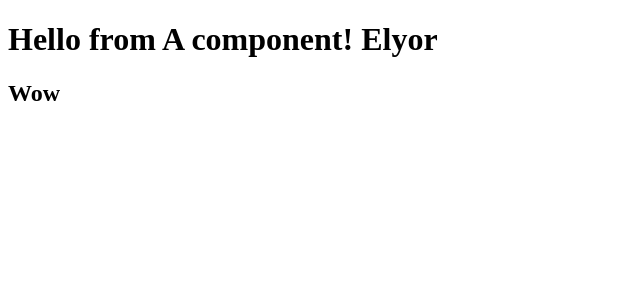
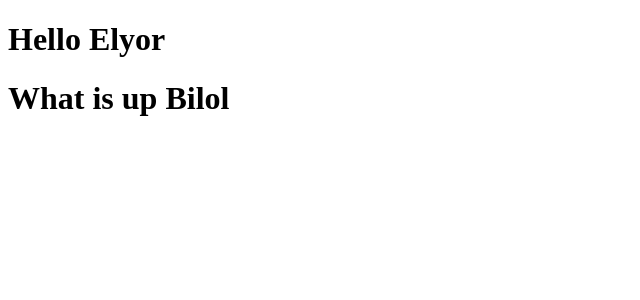
Before and after one commit to ElyorAzimovJava/ReactComponent, a React (Vite) app in the folder reactPro/: page / in a window 1280 px wide. Shown: the top 300 px of the page, without its empty margins (0-640 px from the left). Built offline with nearby package versions, Linux system fonts and the light colour scheme.

Commit message:
Props in React

```diff
--- a/reactPro/src/App.jsx
+++ b/reactPro/src/App.jsx
@@ -3,7 +3,8 @@ import Hello from "./component/Hello.jsx"
 function App() {
 
   return <div className="App">
-      <Hello />
+      <Hello name = "Elyor" message = "Hello"/>
+      <Hello name = "Bilol" message = "What is up"/>
   </div>
 }
 
--- a/reactPro/src/component/Hello.jsx
+++ b/reactPro/src/component/Hello.jsx
@@ -1,11 +1,8 @@
-const name = "Elyor";
-function displayWowMessage(){
-    return "Wow";
-}
-function Hello(){
+
+function Hello(props){
+    console.log(props);
     return <div>
-        <h1>Hello from A component! {name}</h1>
-        <h2>{displayWowMessage()}</h2>
+        <h1>{props.message} {props.name}</h1>
     </div>
 }
 export default Hello;
```
